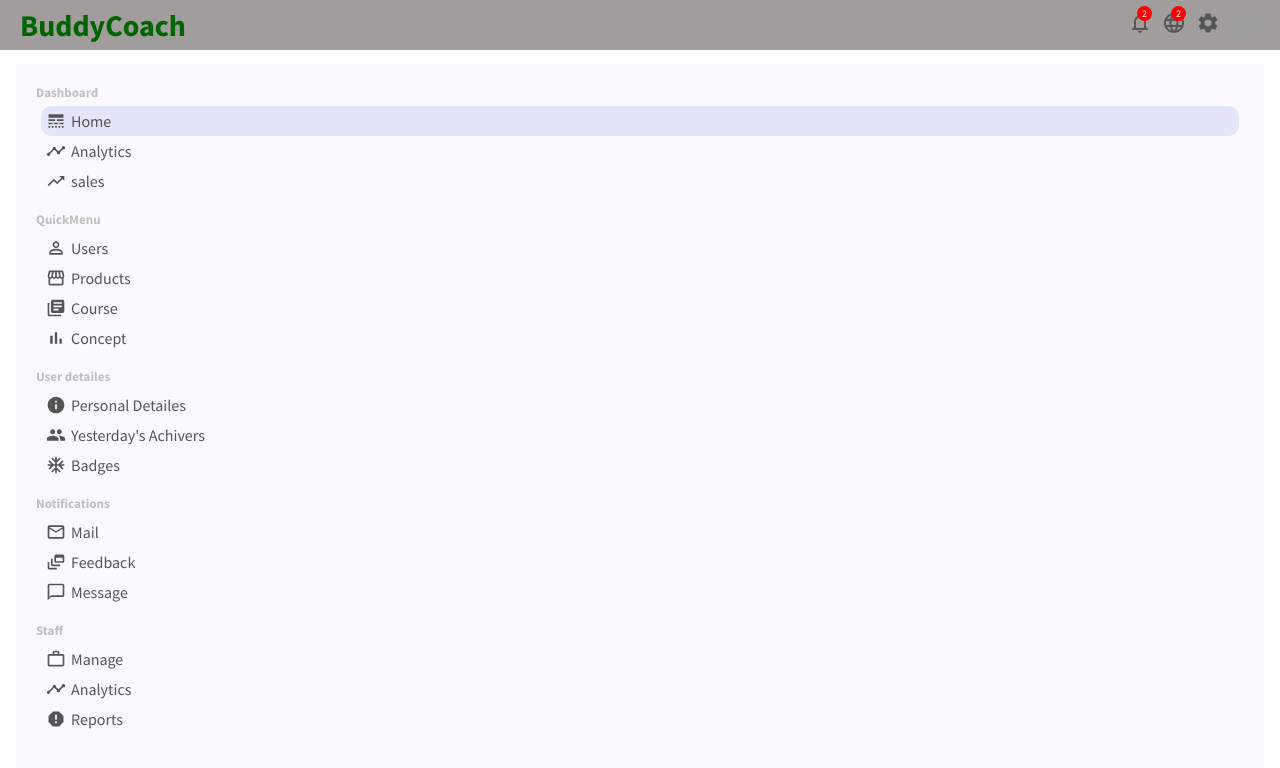
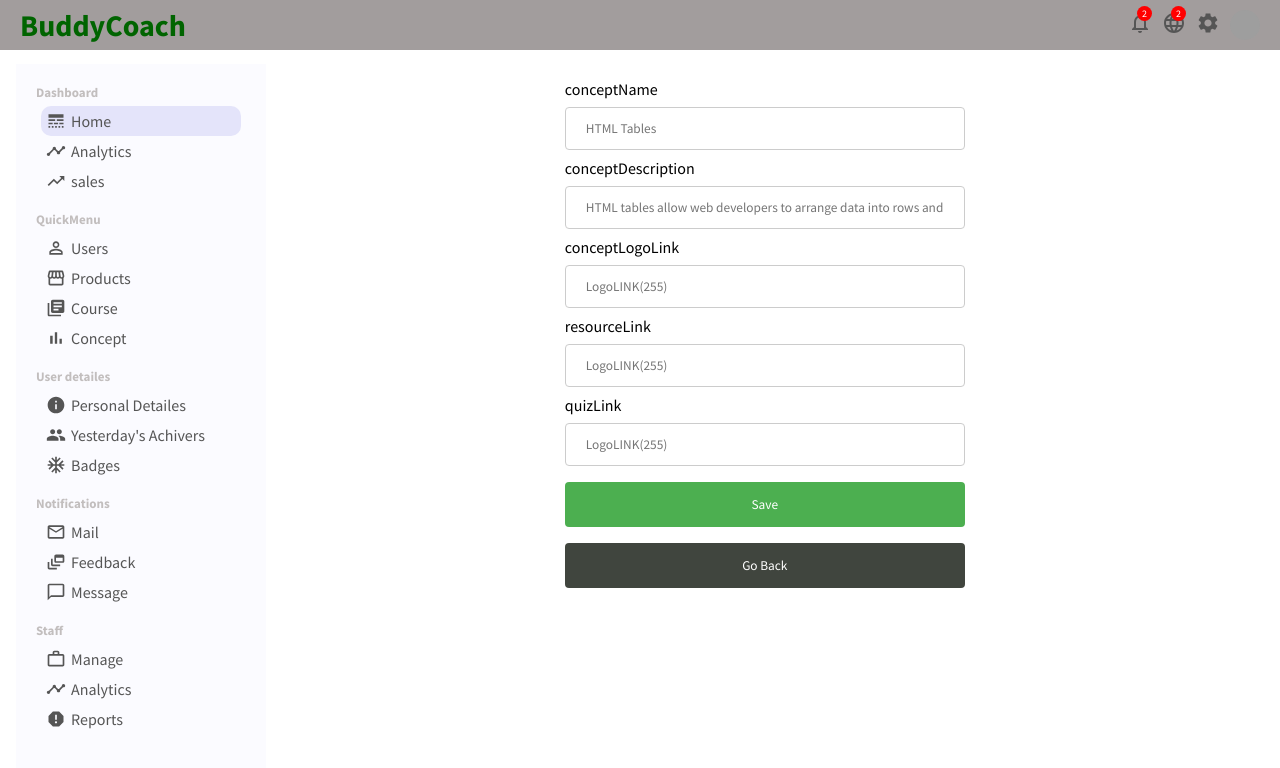
Before and after one commit to ygodugu/my-buddycoach, a React (Create React App) app: page /AddConcept in a window 1280 px wide. Shown: the top 768 px of the page. Built offline with nearby package versions, Linux system fonts and the light colour scheme; grey boxes are pictures that could not be loaded.

Commit message:
Add concept

```diff
--- a/src/App.js
+++ b/src/App.js
@@ -18,6 +18,7 @@ import PersonalDetailes from "./pages/PersonalDetailes/PersonalDetailes"
 import View from "./pages/View/View";
 import UpdateCourse from "./pages/UpdateCourse/UpdateCourse";
 import Concept from "./pages/Concept/Concept";
+import AddConcept from "./pages/AddConcept/AddConcept";
 
 function App() {
   return (
@@ -63,6 +64,9 @@ function App() {
             <Route path="/Concept">
                 <Concept />
             </Route>
+            <Route path="/AddConcept">
+                <AddConcept />
+            </Route>
             <Route path="/PersonalDetailes">
                 <PersonalDetailes />
             </Route>
--- a/src/components/Sidebar/Sidebar.jsx
+++ b/src/components/Sidebar/Sidebar.jsx
@@ -50,7 +50,7 @@ export default function Sidebar() {
                         Course
                     </li>
                 </Link>
-                <Link to="#" className="link">
+                <Link to="/Concept" className="link">
                 <li className="sidebarListItem">
                     <BarChart className="sidebarIcons"/>
                     Concept
--- a/src/pages/AddConcept/AddConcept.jsx
+++ b/src/pages/AddConcept/AddConcept.jsx
@@ -25,7 +25,7 @@ const AddConcept = () => {
     if( !conceptName || !conceptDescription || !conceptLogo || !resourceLink || !quizLink) {
       toast.error("please provied the values into each input feild ")
     } else {
-      if(!courseID) {
+      if(!conceptID) {
         console.log("conceptName : " + conceptName)
         console.log("conceptDescription : " + conceptDescription)
         console.log("conceptLogo : " + conceptLogo)
--- a/src/pages/Concept/Concept.jsx
+++ b/src/pages/Concept/Concept.jsx
@@ -28,7 +28,7 @@ const loadData = async () => {
       <div style={{marginTop: "40px"}}>
         <div className="ConceptsTitleContainer">
            <h1 className="ConceptsTitle">ConceptList</h1>
-              <Link to="/AddCourse">
+              <Link to="/AddConcept">
                  <button className="ConceptsAddButton">Add Concepts</button>
               </Link>
          </div>
```
